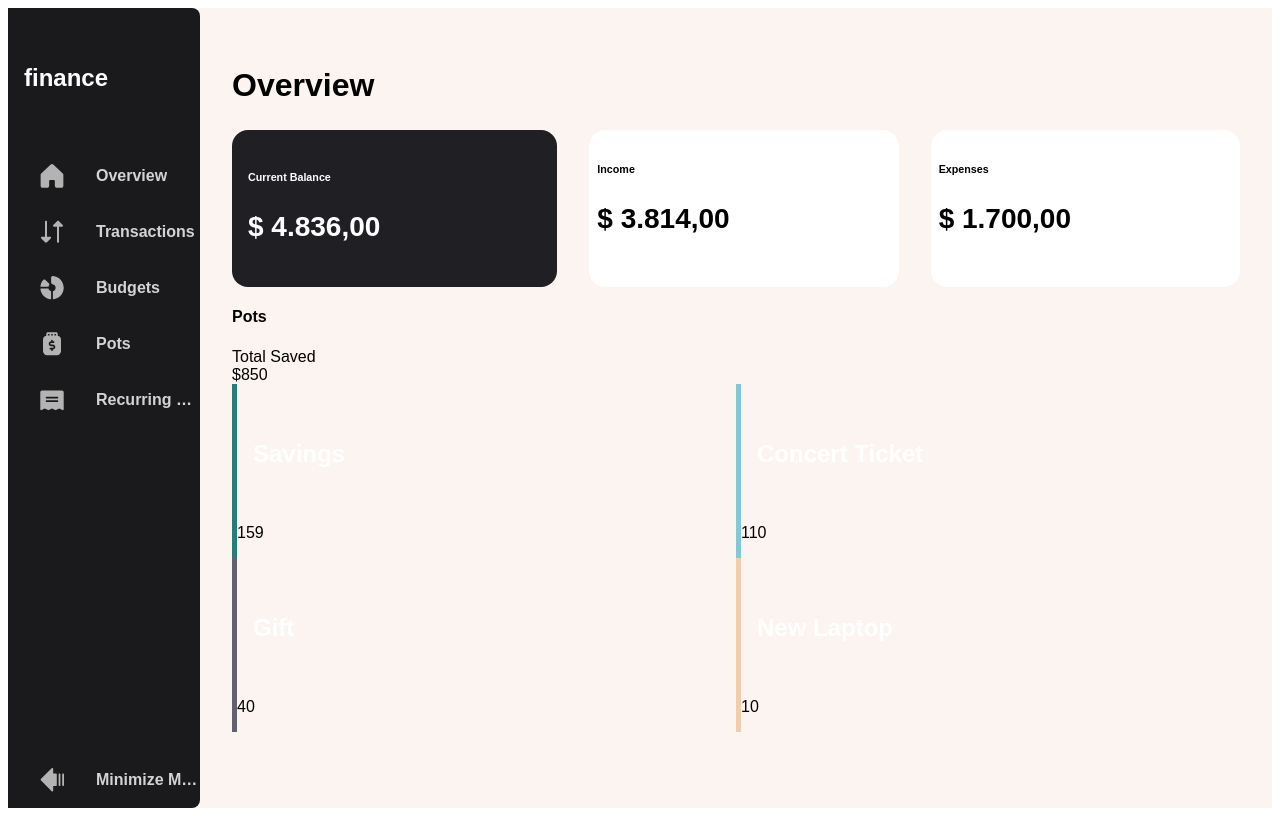
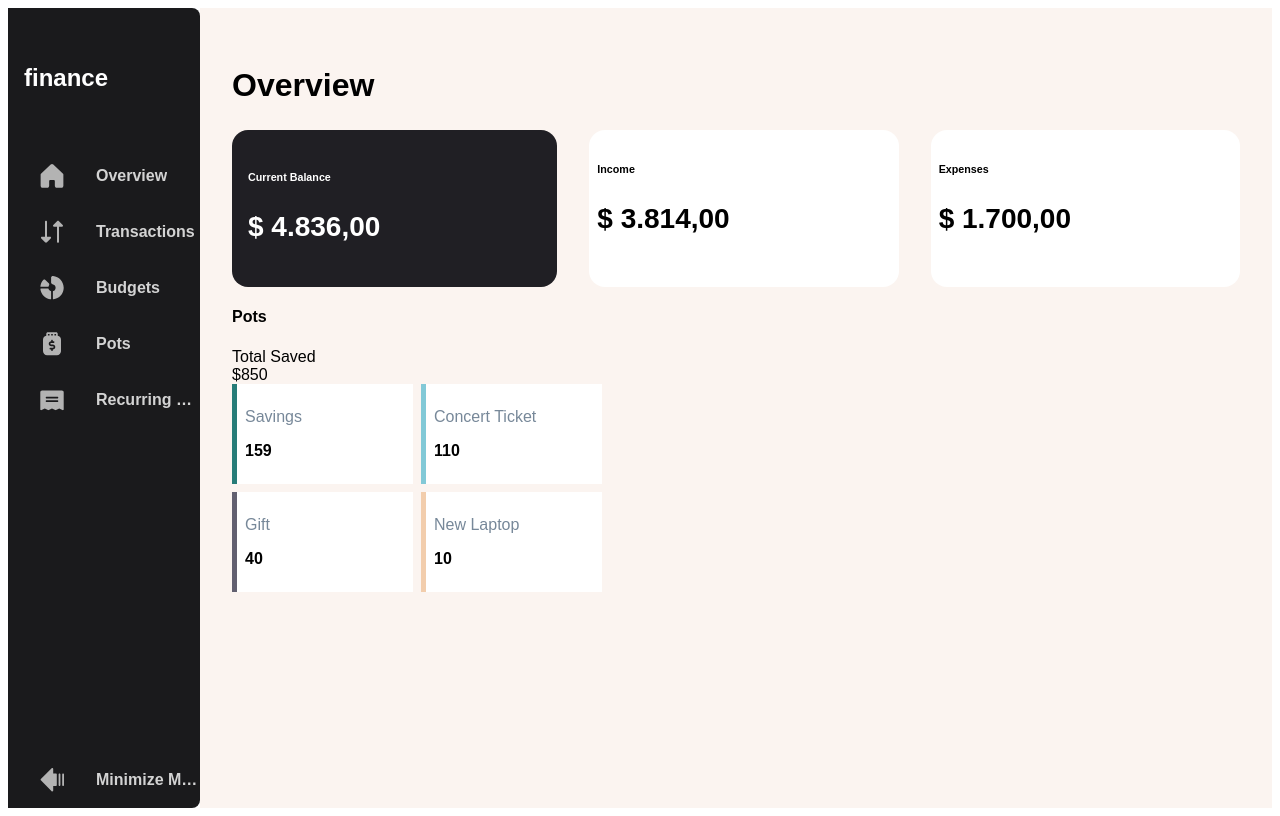
Before and after one commit to maxirama/personal-finance-management, a React (Vite) app: page / in a window 1280 px wide. Built offline with nearby package versions, Linux system fonts and the light colour scheme; a web font is replaced by a local one.

Commit message:
styling improvements.

```diff
--- a/src/components/PotDetails/index.tsx
+++ b/src/components/PotDetails/index.tsx
@@ -3,6 +3,8 @@ interface IPotDetailsProps {
   amount: number;
   borderColor: string;
 }
+
+import styles from "./styles/index.module.css";
 
 export const PotDetails: React.FC<IPotDetailsProps> = ({
   title,
@@ -11,11 +13,11 @@ export const PotDetails: React.FC<IPotDetailsProps> = ({
 }) => {
   return (
     <div
-      className=""
+      className={styles["pot-details-container"]}
       style={{ borderLeft: `5px solid ${borderColor || "black"}` }}
     >
-      <h5> {title}</h5>
-      <p> {amount}</p>
+      <p> {title}</p>
+      <p className={styles["pot-details-amount"]}> {amount}</p>
     </div>
   );
 };
--- a/src/components/PotDetails/styles/index.module.css
+++ b/src/components/PotDetails/styles/index.module.css
@@ -1,3 +1,14 @@
-.pot-details-container{
-    background-color: gray;
+.pot-details-container {
+  background-color: white;
+  width: 160px;
+  padding: 8px !important;
 }
+
+.pot-details-container > p {
+  color: lightslategray;
+}
+
+.pot-details-amount {
+  font-weight: bold;
+  color: black !important;
+}
--- a/src/components/PotsSummary/index.tsx
+++ b/src/components/PotsSummary/index.tsx
@@ -9,7 +9,7 @@ export const PotsSummary = () => {
     { description: "New Laptop", amount: 10, borderColor: "#f2cdac" },
   ];
   return (
-    <div>
+    <div className={style["pot-summary-container"]}>
       <h4>Pots</h4>
       <div>
         Total Saved
--- a/src/components/PotsSummary/styles/index.module.css
+++ b/src/components/PotsSummary/styles/index.module.css
@@ -1,4 +1,11 @@
 .pot-details-list {
   display: grid;
   grid-template-columns: 2fr 2fr;
+  gap: 8px;
+
 }
+
+.pot-summary-container{
+    width: fit-content
+
+}
```
